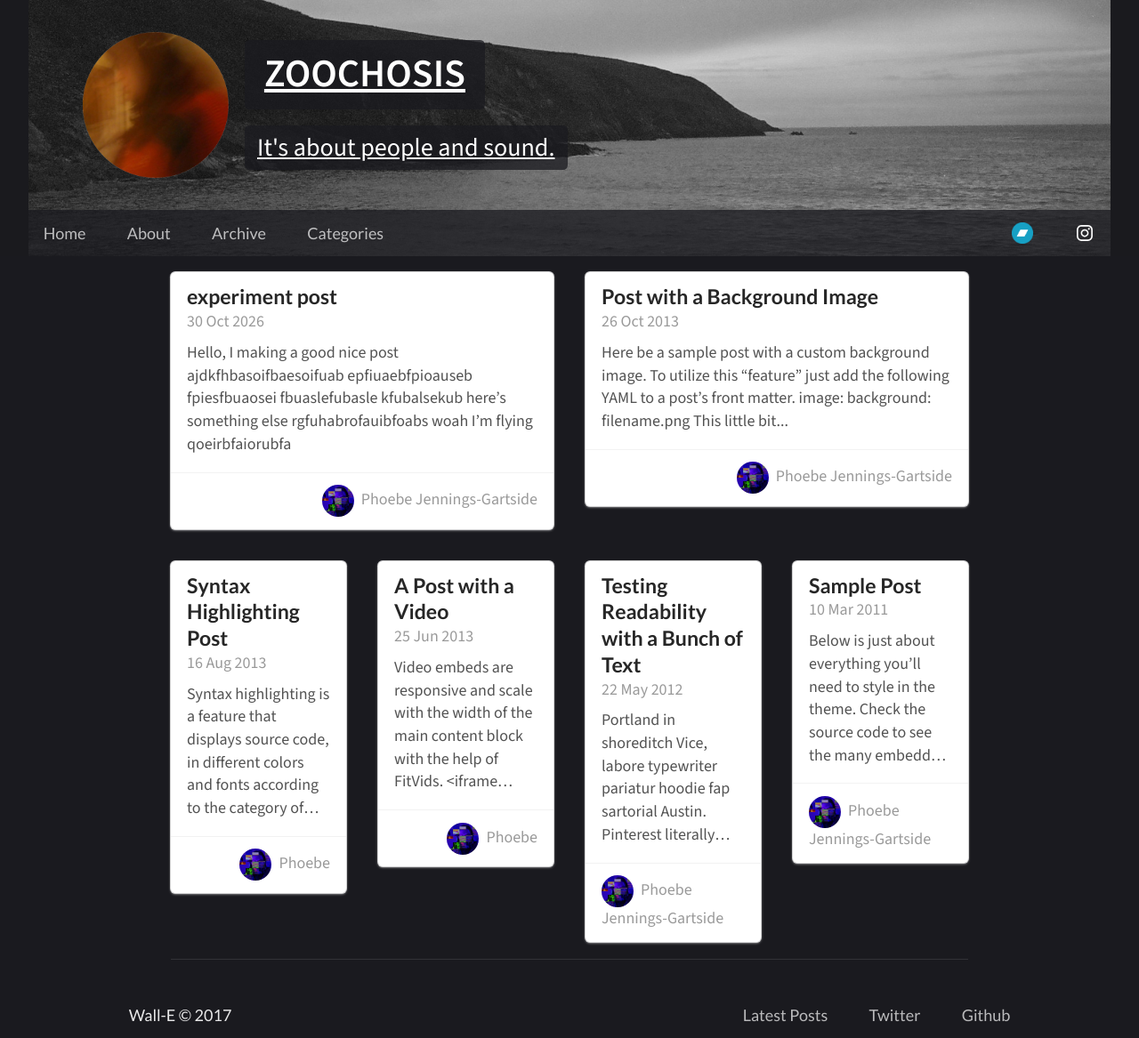
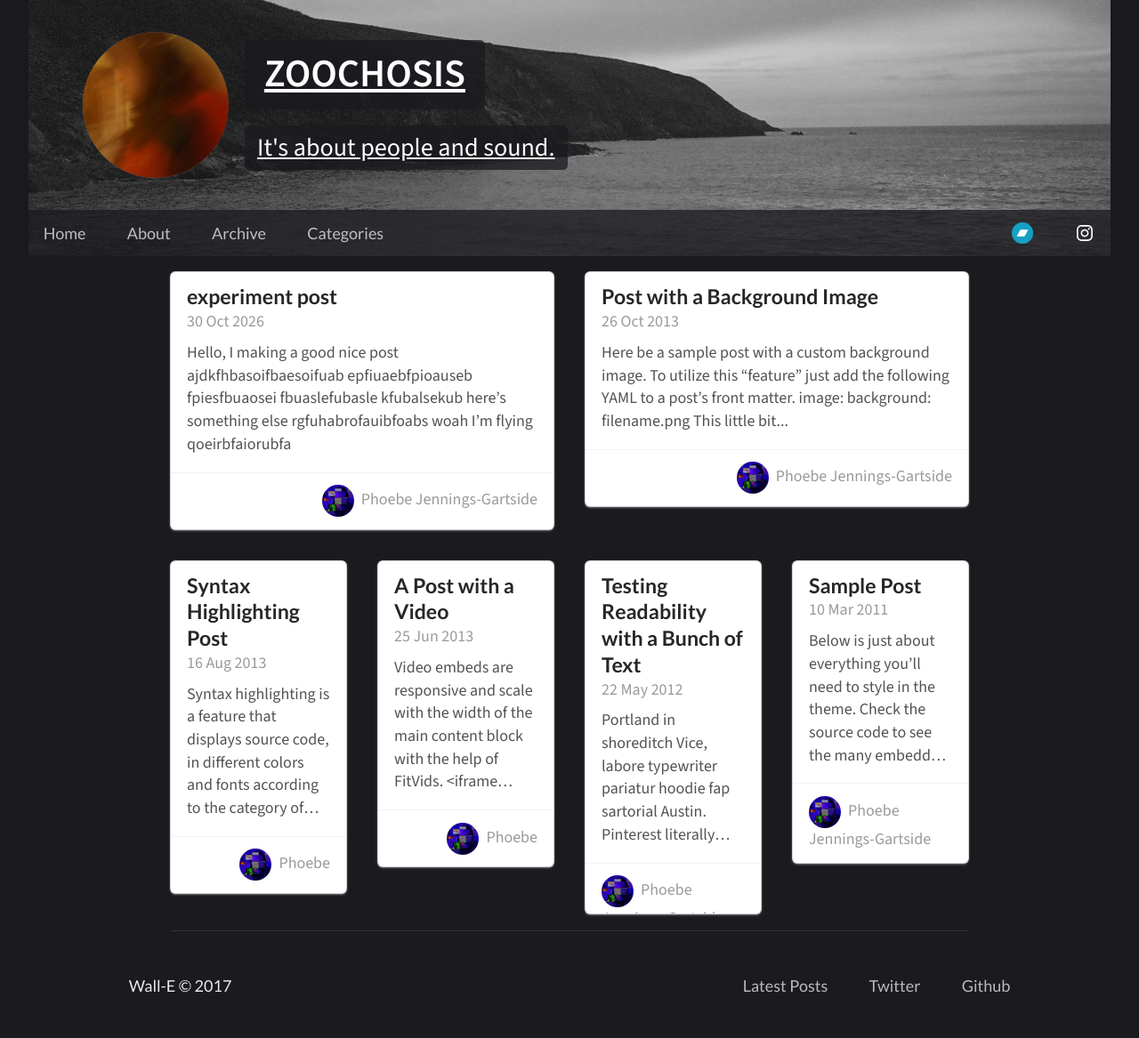
Before and after one commit to ZOOCHOSIS-BLOG/ZOOCHOSIS-BLOG.github.io, a Jekyll site: the page built from index.html, in a window 1280 px wide. Shown: the whole page at 89% size. Built offline with Jekyll 4.4.1, drawn with Linux system fonts in a browser that asks for light colours; after the commit the page ends 1134 px from its top, so only the background shows below that.

Commit message:
card height max set

```diff
--- a/Gemfile
+++ b/Gemfile
@@ -6,3 +6,4 @@ source "https://rubygems.org"
 
 gem "jekyll", "~> 4.4"
 gem "jekyll-gist"
+gem "jekyll-paginate"
--- a/assets/css/main.css
+++ b/assets/css/main.css
@@ -181,6 +181,8 @@ main {
 
 .ui.card {
     width: auto !important;
+    max-height: 22rem;
+    overflow: hidden;
 }
 
 .front-page-grid .ui.card .description {
```
